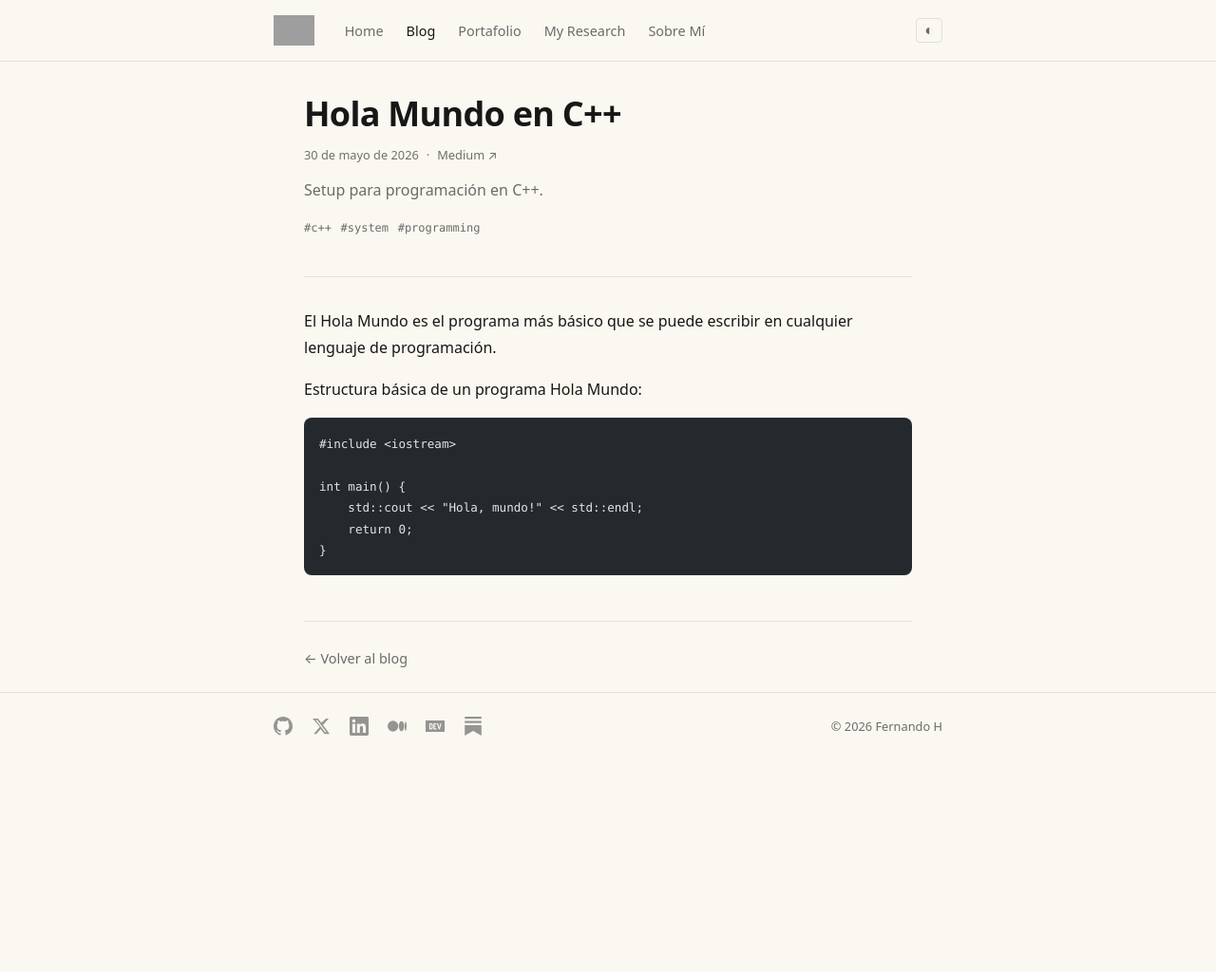
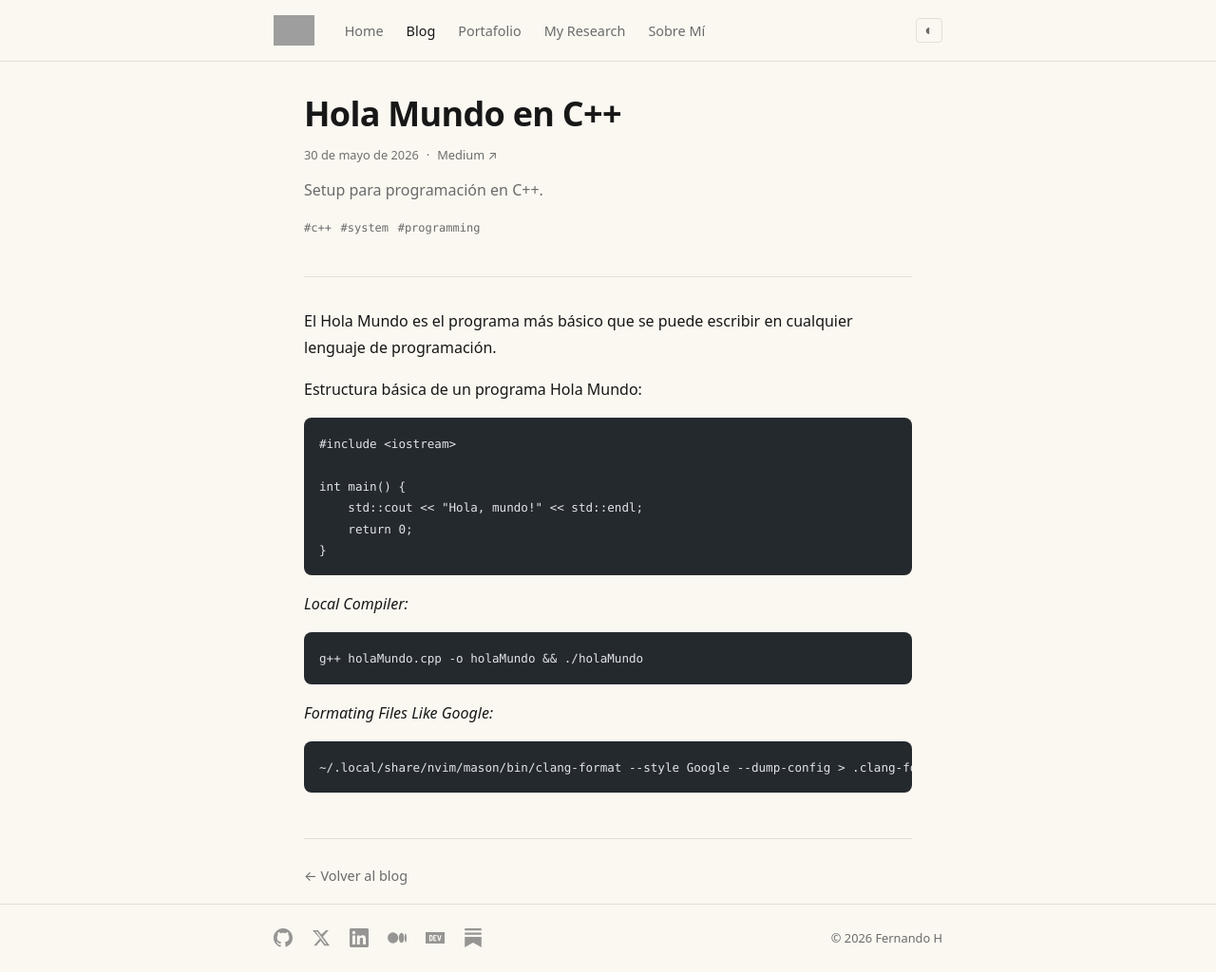
Before and after one commit to FernandoFH/Portafolio, an Astro site: page /blog/hola-mundo-cpp in a window 1280 px wide. Shown: the whole page at 95% size. Before the commit the page ends 800 px from the top, so only its background shows below. Built offline with nearby package versions, Linux system fonts and the light colour scheme; Astro itself is replaced by a stand-in of ours; code samples lack their colours; grey boxes are pictures that could not be loaded.

Commit message:
Update and published Post

````diff
--- a/src/content/posts/hola-mundo-cpp.md
+++ b/src/content/posts/hola-mundo-cpp.md
@@ -20,3 +20,15 @@ int main() {
     return 0;
 }
 ```
+
+_Local Compiler:_
+
+```bash
+g++ holaMundo.cpp -o holaMundo && ./holaMundo
+```
+
+_Formating Files Like Google:_
+
+```bash
+~/.local/share/nvim/mason/bin/clang-format --style Google --dump-config > .clang-format
+```
````
